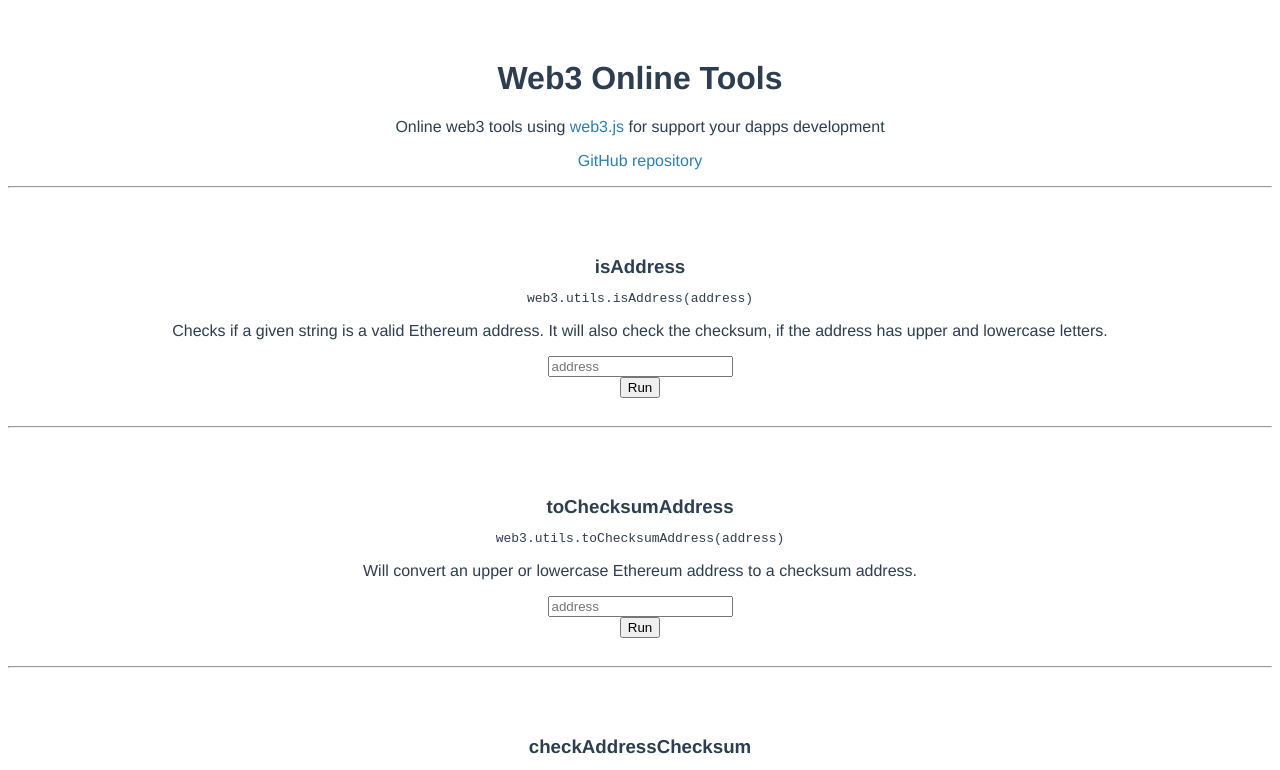
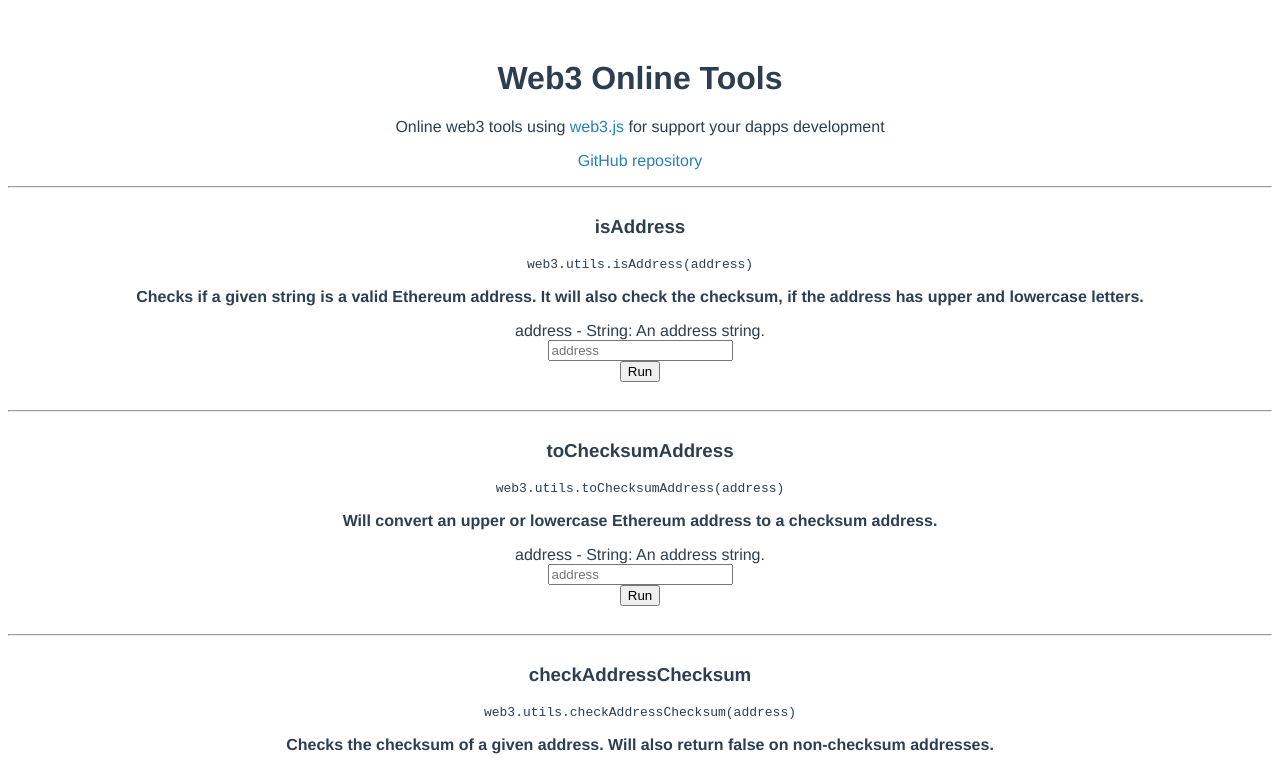
Before and after one commit to sapuri/web3-online-tools, a Vue app: page / in a window 1280 px wide. Shown: the top 770 px of the page. Built offline with nearby package versions, Linux system fonts and the light colour scheme.

Commit message:
Prettify

```diff
--- a/src/App.vue
+++ b/src/App.vue
@@ -22,11 +22,11 @@
     -moz-osx-font-smoothing: grayscale;
     text-align: center;
     color: #2c3e50;
-    margin-top: 60px;
+    margin: 60px 0;
   }
 
   h3 {
-    margin: 40px 0 0;
+    margin-top: 0;
   }
 
   a {
--- a/src/components/CheckAddressChecksum.vue
+++ b/src/components/CheckAddressChecksum.vue
@@ -2,9 +2,10 @@
   <div id="check-address-checksum">
     <h3>checkAddressChecksum</h3>
     <pre>web3.utils.checkAddressChecksum(address)</pre>
-    <p>Checks the checksum of a given address. Will also return false on non-checksum addresses.</p>
+    <p class="description">Checks the checksum of a given address. Will also return false on non-checksum addresses.</p>
     <div>
-      <input v-model="address" placeholder="address">
+      <label for="address">address - String: An address string.</label><br>
+      <input id="address" v-model="address" placeholder="address">
       <br>
       <button v-on:click="run">Run</button>
       <p v-if="result" class="result">Result: {{ result }}</p>
--- a/src/components/IsAddress.vue
+++ b/src/components/IsAddress.vue
@@ -2,10 +2,11 @@
   <div id="is-address">
     <h3>isAddress</h3>
     <pre>web3.utils.isAddress(address)</pre>
-    <p>Checks if a given string is a valid Ethereum address. It will also check the checksum, if the address has upper
+    <p class="description">Checks if a given string is a valid Ethereum address. It will also check the checksum, if the address has upper
       and lowercase letters.</p>
     <div>
-      <input v-model="address" placeholder="address">
+      <label for="address">address - String: An address string.</label><br>
+      <input id="address" v-model="address" placeholder="address">
       <br>
       <button v-on:click="run">Run</button>
       <p v-if="result" class="result">Result: {{ result }}</p>
--- a/src/components/ToChecksumAddress.vue
+++ b/src/components/ToChecksumAddress.vue
@@ -2,9 +2,10 @@
   <div id="to-checksum-address">
     <h3>toChecksumAddress</h3>
     <pre>web3.utils.toChecksumAddress(address)</pre>
-    <p>Will convert an upper or lowercase Ethereum address to a checksum address.</p>
+    <p class="description">Will convert an upper or lowercase Ethereum address to a checksum address.</p>
     <div>
-      <input v-model="address" placeholder="address">
+      <label for="address">address - String: An address string.</label><br>
+      <input id="address" v-model="address" placeholder="address">
       <br>
       <button v-on:click="run">Run</button>
       <p v-if="result" class="result">Result: {{ result }}</p>
```
